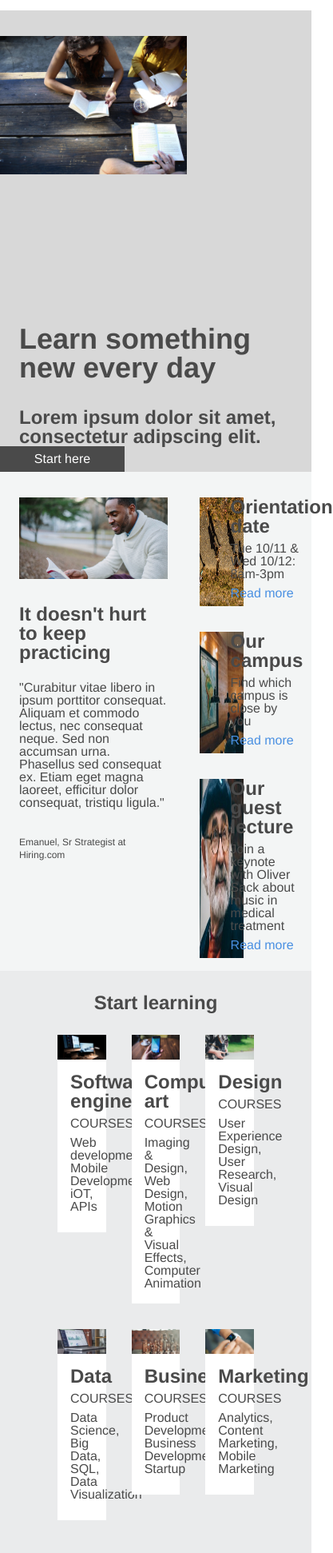
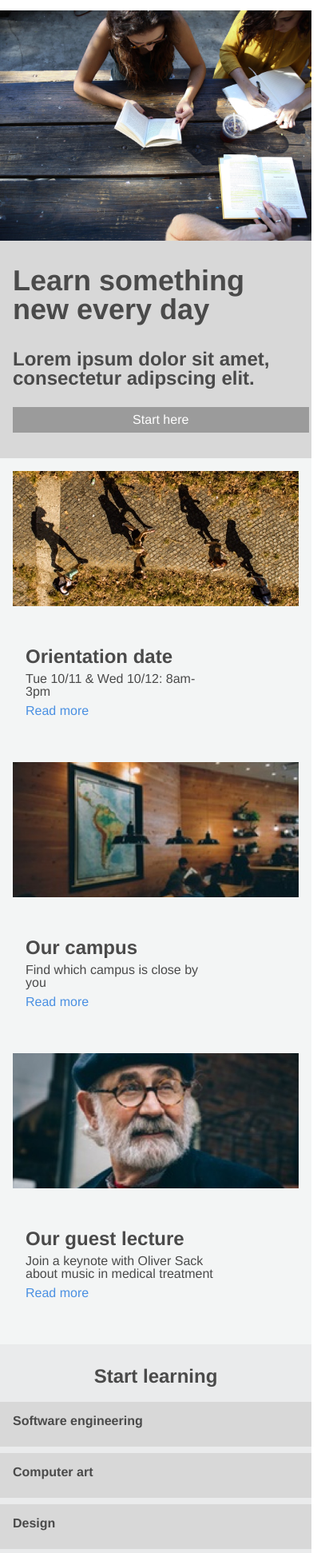
Before and after one commit to josegarban/colmar, a plain HTML site: page index.html in a window 390 px wide. Shown: the part 51-1993 px from the top of the page at 80% size, 417 px wide, since content can reach past the window. Drawn offline with Linux system fonts and the light colour scheme.

Commit message:
All mobile behaviors added and work fine in Firefox and Google (except banner picture). Most pictures in flex containers work fine in Firefox but not in Google Chrome.

```diff
--- a/index.html
+++ b/index.html
@@ -60,12 +60,13 @@ others are grouped in a div to the right-->
 
   <div class="rightbox">
 
+    <div class="imageholder-mobile">
+      <img src="./resources/images/information-orientation-mobile.jpg" alt="People on walkway to Colmar Academy">
+    </div>
     <div class="preview">
       <div class="imageholder">
         <img src="./resources/images/information-orientation.jpg" alt="People on walkway to Colmar Academy">
       </div>
-      <!-- <div class="imageholder-mobile">
-        <img src="./resources/images/information-orientation.jpg" alt="People on walkway to Colmar Academy"> -->
 
     <aside>
         <h3>Orientation date</h3>
@@ -73,13 +74,14 @@ others are grouped in a div to the right-->
         <p><a href="#">Read more</a> </p>
       </aside>
     </div>
+
+    <div class="imageholder-mobile">
+      <img src="./resources/images/information-campus-mobile.jpg" alt="People at the Colmar Academy campus">
+    </div>
     <div class="preview">
       <div class="imageholder">
         <img src="./resources/images/information-campus.jpg" alt="People at the Colmar Academy campus">
       </div>
-      <!-- <div class="imageholder-mobile">
-        <img src="./resources/images/information-campus.jpg" alt="People at the Colmar Academy campus">
-      </div> -->
 
       <aside>
         <h3>Our campus</h3>
@@ -88,13 +90,13 @@ others are grouped in a div to the right-->
       </aside>
     </div>
 
+    <div class="imageholder-mobile">
+      <img src="./resources/images/information-guest-lecture-mobile.jpg" alt="Guest lecturer at Colmar Academy">
+    </div>
     <div class="preview">
       <div class="imageholder">
         <img src="./resources/images/information-guest-lecture.jpg" alt="Guest lecturer at Colmar Academy">
       </div>
-      <!-- <div class="imageholder-mobile">
-        <img src="./resources/images/information-guest-lecture.jpg" alt="Guest lecturer at Colmar Academy">
-      </div> -->
 
       <aside>
         <h3>Our guest lecture</h3>
@@ -118,7 +120,7 @@ others are grouped in a div to the right-->
           <aside>
             <h3>Software engineering</h3>
             <h4>COURSES</h4>
-            <p>Web development, Mobile Development, iOT, APIs</p>
+            <p><a href="#">Web development</a>, <a href="#">Mobile Development</a>, <a href="#">iOT</a>, <a href="#">APIs</a></p>
           </aside>
         </div>
         <div class="course-description course-2">
@@ -126,7 +128,7 @@ others are grouped in a div to the right-->
           <aside>
             <h3>Computer art</h3>
             <h4>COURSES</h4>
-            <p>Imaging & Design, Web Design, Motion Graphics & Visual Effects, Computer Animation</p>
+            <p><a href="#">Imaging & Design</a>, <a href="#">Web Design</a>, <a href="#">Motion Graphics & Visual Effects</a>, <a href="#">Computer Animation</a></p>
           </aside>
         </div>
         <div class="course-description course-3">
@@ -134,7 +136,7 @@ others are grouped in a div to the right-->
           <aside>
             <h3>Design</h3>
             <h4>COURSES</h4>
-            <p>User Experience Design, User Research, Visual Design</p>
+            <p><a href="#">User Experience Design</a>, <a href="#">User Research</a>, <a href="#">Visual Design</a></p>
           </aside>
         </div>
 
@@ -144,15 +146,15 @@ others are grouped in a div to the right-->
           <aside>
             <h3>Data</h3>
             <h4>COURSES</h4>
-            <p>Data Science, Big Data, SQL, Data Visualization</p>
+            <p><a href="#">Data Science</a>, <a href="#">Big Data</a>, <a href="#">SQL</a>, <a href="#">Data Visualization</a> </p>
           </aside>
         </div>
         <div class="course-description course-5">
           <img src="./resources/images/course-business.jpg" alt="Business courses">
           <aside>
-            <h3>Businesss</h3>
+            <h3>Business</h3>
             <h4>COURSES</h4>
-            <p>Product Development, Business Development, Startup</p>
+            <p><a href="#">Product Development</a>, <a href="#">Business Development</a>, <a href="#">Startup</a> </p>
           </aside>
         </div>
         <div class="course-description course-6">
@@ -160,8 +162,30 @@ others are grouped in a div to the right-->
           <aside>
             <h3>Marketing</h3>
             <h4>COURSES</h4>
-            <p>Analytics, Content Marketing, Mobile Marketing</p>
+            <p><a href="#">Analytics</a>, <a href="#">Content Marketing</a>, <a href="#">Mobile Marketing</a> </p>
           </aside>
+        </div>
+
+      </div>
+
+      <div class="course-menu">
+        <div class="course-menu-choice">
+          <p><a href="#">Software engineering</a> </p>
+        </div>
+        <div class="course-menu-choice">
+          <p><a href="#">Computer art</a> </p>
+        </div>
+        <div class="course-menu-choice">
+          <p><a href="#">Design</a> </p>
+        </div>
+        <div class="course-menu-choice">
+          <p><a href="#">Data</a> </p>
+        </div>
+        <div class="course-menu-choice">
+          <p><a href="#">Business</a> </p>
+        </div>
+        <div class="course-menu-choice">
+          <p><a href="#">Marketing</a> </p>
         </div>
 
       </div>
@@ -174,6 +198,11 @@ others are grouped in a div to the right-->
     </section>
 
     <section class="information">
+      <div class="videobox">
+        <video controls src="./resources/videos/thesis.mp4" type="video/mp4">
+          Your browser does not support the video tag.
+        </video>
+      </div>
       <div class="leftbox">
         <video width="640" height="480" controls src="./resources/videos/thesis.mp4" type="video/mp4">
           Your browser does not support the video tag.
--- a/resources/css/styles.css
+++ b/resources/css/styles.css
@@ -137,12 +137,11 @@ body{
  /* Sign up text and button */
 .banner-right div {
   max-width: 40%;
-  margin-left: 1.5rem;
   display: flex;
   flex-flow: column;
   justify-content: center;
+}
 
-}
 .banner h1{
   margin-top: 40%;
   margin-left: 1.5rem;
@@ -151,12 +150,13 @@ body{
   font-weight: 600;
   color: #4a4a4a;
 }
+
 .banner h2{
   margin-top: 2rem;
   margin: 2rem 1.5rem 0 1.5rem;
 }
+
 .button{
-  margin: 2rem 0 0 0;
   margin: 1.5rem 1.5rem 2rem 1.5rem;
   background-color: #4a4a4a;
  }
@@ -178,16 +178,32 @@ body{
     display: block;
   }
 
-  .banner img{
-    width: 100%;
+  .banner-left{
+    max-width: 100%;
+  }
+
+  .banner-left img{
+    padding: 0;
+  }
+
+  .banner-right{
     padding: 2rem 0;
   }
 
-  .banner div{
-    width: 100%;
-    margin: 0;
+  .banner h1{
+    margin: 0 1rem 0 1rem;
   }
 
+  .banner h2{
+    margin: 2rem 1rem 0 1rem;
+  }
+
+  .button{
+    min-width: 95%;
+    margin: 1.5rem 1rem 0 1rem;
+
+    background-color: #9b9b9b;
+  }
 }
 
 /* Second section: Information **********************************************************************************/
@@ -226,11 +242,9 @@ body{
 }
 
 @media only screen and (max-width: 720px) {
-  .information.leftbox {
+  .information .leftbox {
     display: none;
   }
-
-
 }
 
 /* Article descriptions in second section: Information and in the fourth section: Thesis */
@@ -265,6 +279,40 @@ body{
   width: 100%;
   margin: 0 1rem;
 }
+
+.imageholder-mobile{
+    display: none;
+}
+
+@media only screen and (max-width: 720px) {
+  .rightbox{
+    width: 100%;
+  }
+
+  .preview{
+    display: inline-block;
+  }
+
+  .preview .imageholder {
+    display: none;
+  }
+
+  .imageholder-mobile{
+    display: block;
+    margin: 0 1rem;
+  }
+
+  .imageholder-mobile img{
+    width: 100%;
+  }
+
+  .preview aside{
+    display: block;
+    margin: 2rem 2rem;
+  }
+
+}
+
 
 /* Descriptive text gathered in an aside in sections Information and Thesis*/
 .preview aside{
@@ -350,6 +398,52 @@ body{
   background-color: white;
 }
 
+.course-description a{
+  color: inherit;
+  text-decoration: none;
+}
+
+.course-description a:hover{
+  font-weight: bold;
+}
+
+.course-menu{
+ display: none;
+}
+
+@media only screen and (max-width: 720px) {
+  .course-menu{
+    padding-bottom: 1rem;
+    display: flex;
+    flex-flow: column;
+  }
+
+  .course-menu div{
+    padding: 1rem 1rem 1.5rem 1rem;
+    margin-top: .5rem;
+
+    background-color: #d8d8d8;
+  }
+
+  .course-menu p{
+    font-weight: bold;
+  }
+
+  .course-table{
+    display: none;
+  }
+
+  .course-menu div:hover {
+    background-color: #4a90e2;
+ }
+
+ .course-menu a{
+   color: inherit;
+   text-decoration: none;
+ }
+
+}
+
 /* Fourth section: Thesis ***********************************************************************************/
 
 /* Styles not present in section Information */
@@ -358,7 +452,7 @@ body{
 }
 
 .thesis h2{
-  padding: 2rem 0 .75rem 0;
+  padding: 2rem 0 1.5rem 0;
   width: 100%;
 
   text-align: center;
@@ -369,10 +463,25 @@ body{
   margin-top: 0;
 }
 
+.videobox{
+  display: none;
+}
+
 video{
   width: 100%;
   background-color: #f3f5f5;
 }
+
+@media only screen and (max-width: 720px) {
+   .videobox{
+    display: block;
+  }
+
+  .thesis.rightbox{
+    display: none;
+  }
+}
+
 
 /* Footer ***********************************************************************************/
 
```
